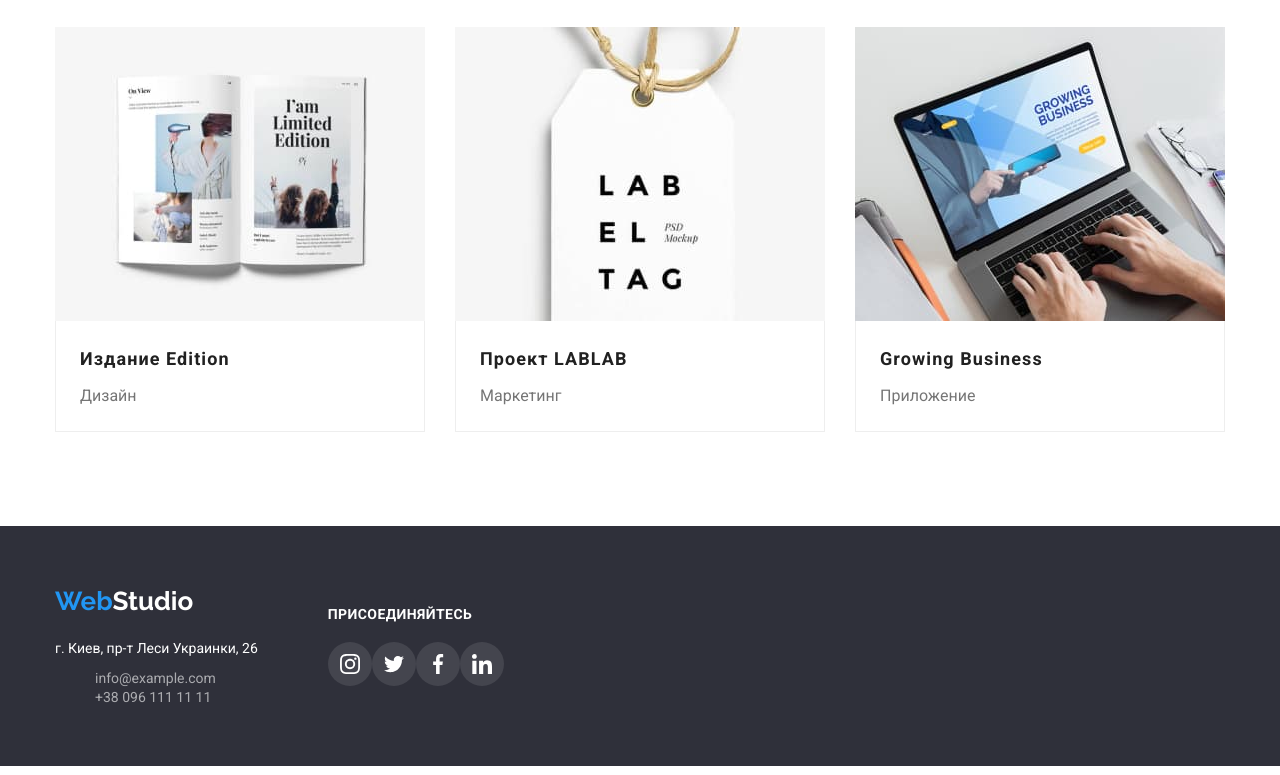
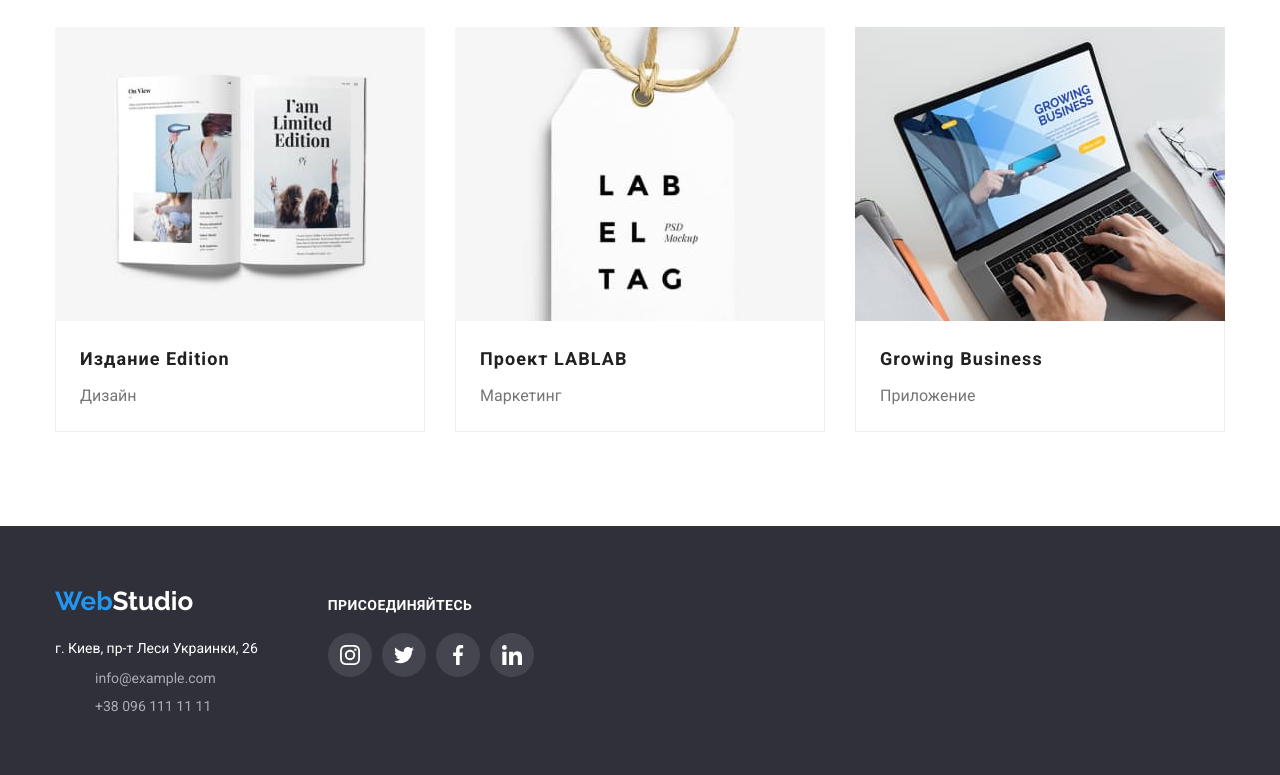
Before and after one commit to AndreyKapus/goit-markup-hw-04, a plain HTML site: page portfolio.html in a window 1280 px wide. Shown: the part 1107-1882 px from the top of the page. Drawn offline with nearby package versions, Linux system fonts and the light colour scheme.

Commit message:
ДЗ с правками 2

```diff
--- a/css/styles.css
+++ b/css/styles.css
@@ -648,9 +648,13 @@ border-radius: 4px;
   margin-right: 10px;
 }
 
+.footer-soc-items {
+  justify-content: center;
+}
+
 .footer-container {
   display: flex;
-  align-items: center;
+  align-items: baseline;
 }
 
 .footer-contacts {
@@ -751,9 +755,12 @@ margin-right: 70px;
 }
 
 .card-pct {
+  max-width: 100%;
   display: block;
-  margin-top: 0px;
-  margin-bottom: 0px;
+  height: auto;
+
+  margin: 0px;
+
 }
 
 .card-title {
@@ -791,7 +798,6 @@ padding-left: 24px;
 .card-item:hover,
 .card-item:focus {
 background: #FFFFFF;
-border: 1px solid #EEEEEE;
 box-sizing: border-box;
 box-shadow: 0px 1px 1px rgba(0, 0, 0, 0.12),
 0px 4px 4px rgba(0, 0, 0, 0.06),
--- a/portfolio.html
+++ b/portfolio.html
@@ -176,8 +176,8 @@
                                 <p class="adress">г. Киев, пр-т Леси Украинки, 26</p>
 
                                 <ul class="footer-list">
-                            <li><a href="info@example.com" class="mail">info@example.com</a></li>
-                            <li><a href="tel:+380961111111" class="tel"> +38 096 111 11 11</a></li>
+                                    <li class="footer-mail"><a href="info@example.com" class="mail">info@example.com</a></li>
+                                    <li class="footer-tel"><a href="tel:+380961111111" class="tel"> +38 096 111 11 11</a></li>
                                 </ul>
                             </address>
                         </div>
@@ -187,28 +187,36 @@
 
 
                             <ul class="footer-soc-list list">
-                        <li class="footer-soc-link">
-                            <svg class="footer-soc-icon" width="20" heigth="20">
+                                <li class="footer-link-items">
+                                    <a href="" class="footer-soc-link">
+                                        <svg class="footer-soc-icon" width="20" height="20">
                                             <use href="./images/symbol-defs.svg#icon-instagram2"></use>
                                         </svg>
+                                    </a>
                                 </li>
 
-                        <li class="footer-soc-link">
-                            <svg class="footer-soc-icon" width="20" heigth="20">
+                                <li class="footer-link-items">
+                                    <a href="" class="footer-soc-link">
+                                        <svg class="footer-soc-icon" width="20" height="20">
                                             <use href="./images/symbol-defs.svg#icon-twitter2"></use>
                                         </svg>
+                                    </a>
                                 </li>
 
-                        <li class="footer-soc-link">
-                            <svg class="footer-soc-icon" width="20" heigth="20">
+                                <li class="footer-link-items">
+                                    <a href="" class="footer-soc-link">
+                                        <svg class="footer-soc-icon" width="20" height="20">
                                             <use href="./images/symbol-defs.svg#icon-facebook"></use>
                                         </svg>
+                                    </a>
                                 </li>
 
-                        <li class="footer-soc-link">
-                            <svg class="footer-soc-icon" width="20" heigth="20">
+                                <li class="footer-link-items">
+                                    <a href="" class="footer-soc-link">
+                                        <svg class="footer-soc-icon" width="20" height="20">
                                             <use href="./images/symbol-defs.svg#icon-linkedin2"></use>
                                         </svg>
+                                    </a>
                                 </li>
                             </ul>
                         </div>
```
Lines whose indentation alone changed are shown as unchanged.
